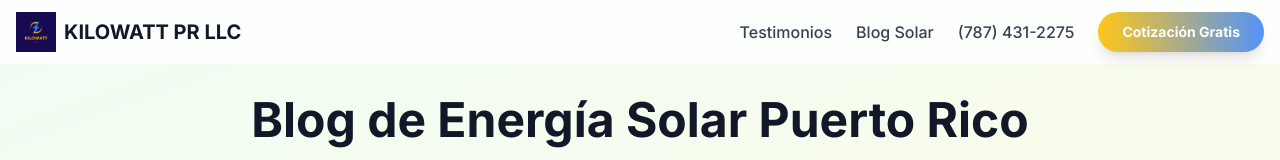
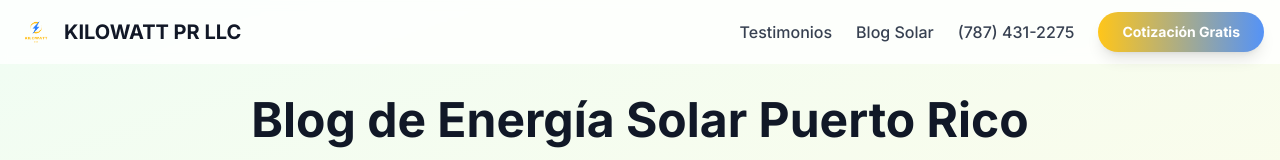
Before and after one commit to xOGz/sol-puerto-cotiza, a React (Vite) app: page /blog in a window 1280 px wide. Shown: the top 160 px of the page. Built offline with nearby package versions, Linux system fonts and the light colour scheme.

Commit message:
Replace the logo image
Replaced the existing logo with the new one.

```diff
--- a/src/components/Navigation.tsx
+++ b/src/components/Navigation.tsx
@@ -47,7 +47,7 @@ const Navigation = () => {
             {/* Logo */}
             <Link to="/" className="flex items-center space-x-2">
               <img
-                src="/lovable-uploads/e587b970-e5ac-441c-adc6-77af9d7caab7.png"
+                src="/lovable-uploads/5b0623ea-279b-46df-9400-bd9f8f9d5fff.png"
                 alt="Kilowatt PR LLC Logo - Placas Solares Puerto Rico"
                 className="w-10 h-10 object-contain"
               />
```
Also changed, not shown: public/lovable-uploads/5b0623ea-279b-46df-9400-bd9f8f9d5fff.png (added).
